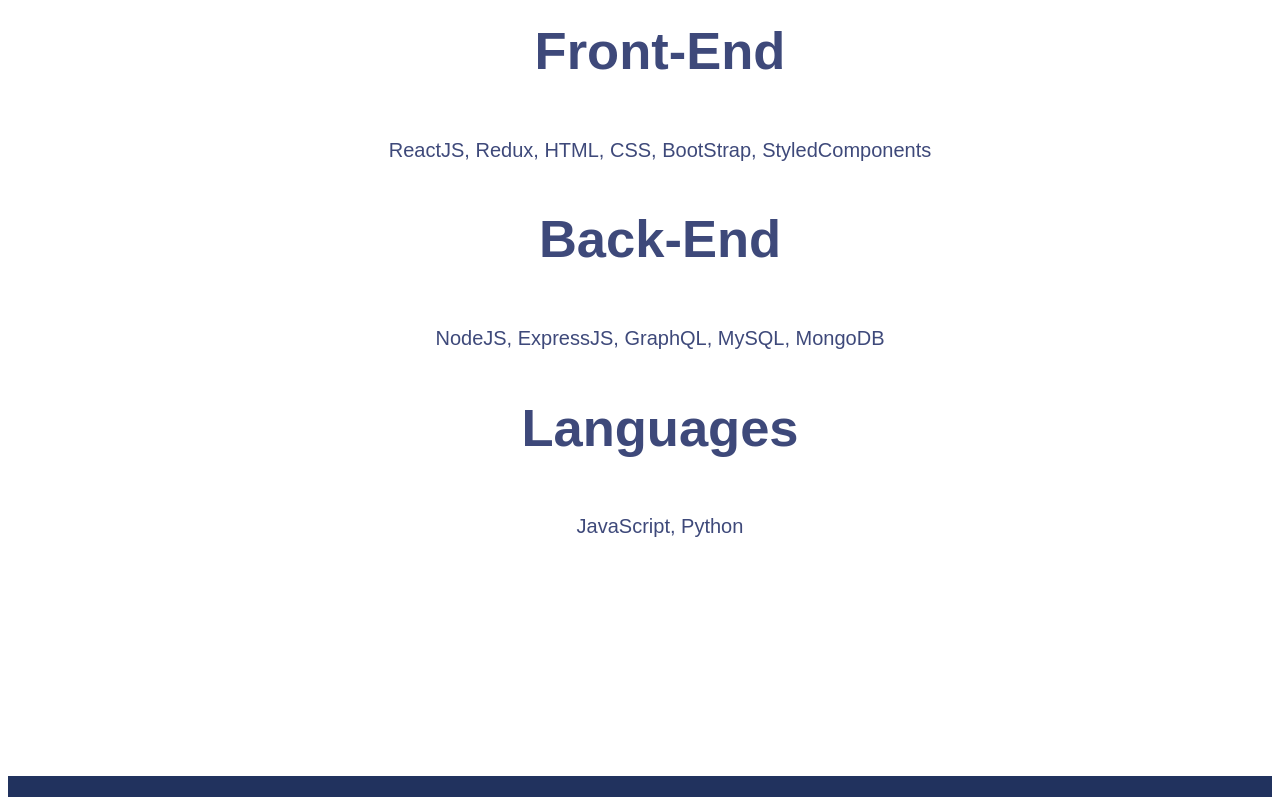
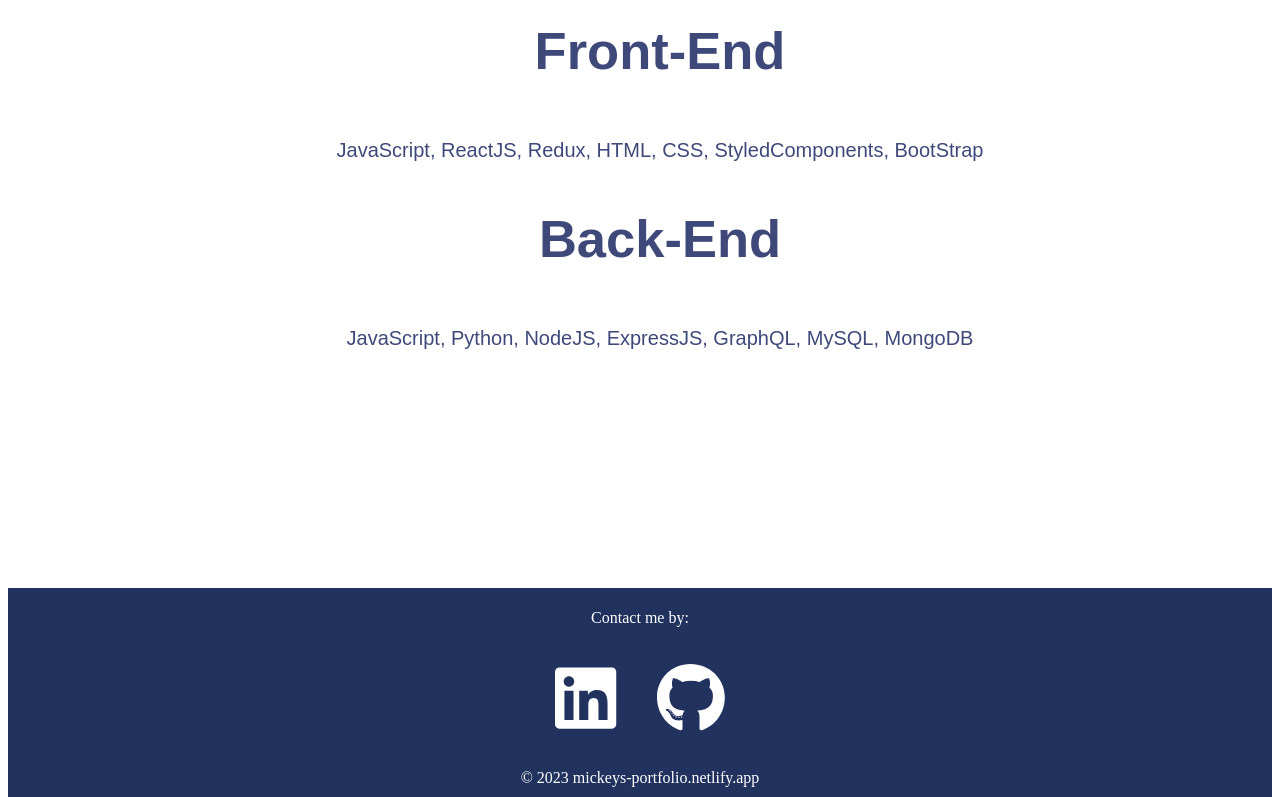
Before and after one commit to mickey-40/mickeys-portfolio, a React (Create React App) app: page / in a window 1280 px wide. Shown: the part 1040-1837 px from the top of the page. Built offline with nearby package versions, Linux system fonts and the light colour scheme.

Commit message:
changed intro statement, color of text in footer, and color of icon in experience.js

```diff
--- a/src/components/Footer.js
+++ b/src/components/Footer.js
@@ -5,7 +5,9 @@ import '../styles/Footer.css'
 function Footer() {
   return (
     <div className='footer'>
-      <div>Contact me by:</div>
+      <div>
+      <p>Contact me by:</p>
+      </div>
       <div className='socialMedia'>
       {/* <FontAwesomeIcon icon={faTwitter} /> */}
       <a href='https://www.linkedin.com/in/mickey-arnold/' target='_blank' rel='noreferrer'><FontAwesomeIcon icon={faLinkedin} /></a>
--- a/src/pages/Experience.js
+++ b/src/pages/Experience.js
@@ -20,7 +20,7 @@ function Experience() {
         <VerticalTimelineElement
           className='vertical-timeline-element--education'
           date='2012-2016'
-          iconStyle={{background: '#3e497a', color: '#fff'}}
+          iconStyle={{background: '#e9d35b', color: '#3e497a'}}
           icon={<FontAwesomeIcon icon={faSchool} />}>
           <p>Degree Interdisciplinary Studies (BS) from University of Houston-Downtown</p>
         </VerticalTimelineElement>
--- a/src/pages/Home.js
+++ b/src/pages/Home.js
@@ -24,16 +24,16 @@ function Home() {
         <ol className='list'>
           <li className='item'>
             <h2>Front-End</h2>
-            <span>ReactJS, Redux, HTML, CSS, BootStrap, StyledComponents</span>
+            <span>JavaScript, ReactJS, Redux, HTML, CSS, StyledComponents, BootStrap </span>
           </li>
           <li className='item'>
             <h2>Back-End</h2>
-            <span>NodeJS, ExpressJS, GraphQL, MySQL, MongoDB</span>
+            <span>JavaScript, Python, NodeJS, ExpressJS, GraphQL, MySQL, MongoDB</span>
           </li>
-          <li className='item'>
+          {/* <li className='item'>
             <h2>Languages</h2>
             <span>JavaScript, Python</span>
-          </li>
+          </li> */}
         </ol>
       </div>
     </div>
```
